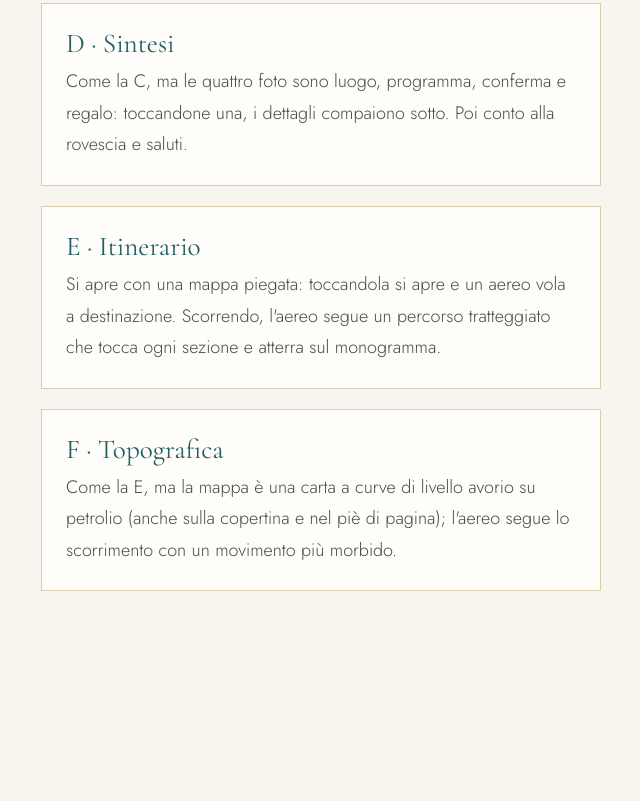
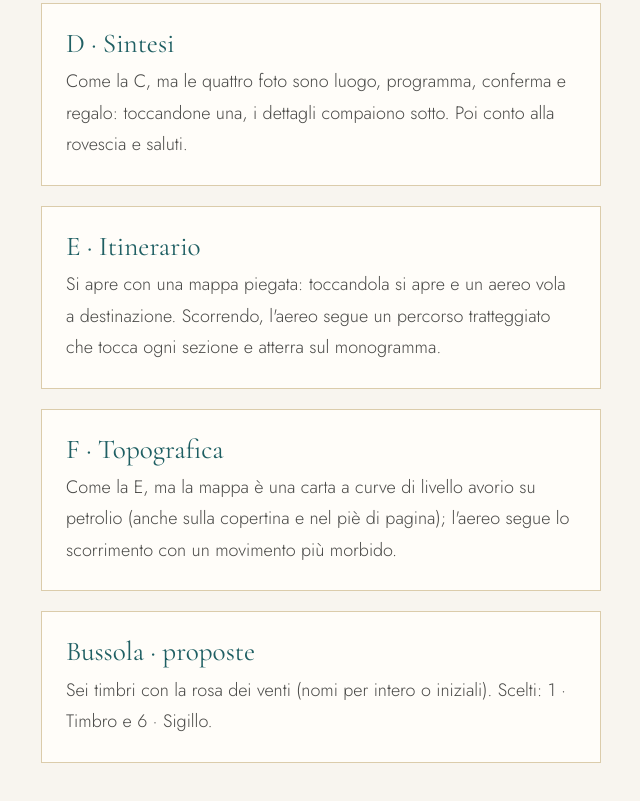
Before and after one commit to rlavelli/wedevite, a plain HTML site: page varianti/index.html in a window 1280 px wide. Shown: the part 1015-1816 px from the top of the page, without its empty margins (319-959 px from the left). Before the commit the page ends 1750 px from the top, so only its background shows below. Drawn offline with Linux system fonts and the light colour scheme.

Commit message:
Elenco varianti: aggiunta la pagina delle proposte per la bussola

```diff
--- a/varianti/index.html
+++ b/varianti/index.html
@@ -27,6 +27,7 @@
         <a href="sintesi/"><strong>D · Sintesi</strong>Come la C, ma le quattro foto sono luogo, programma, conferma e regalo: toccandone una, i dettagli compaiono sotto. Poi conto alla rovescia e saluti.</a>
         <a href="itinerario/?mappa"><strong>E · Itinerario</strong>Si apre con una mappa piegata: toccandola si apre e un aereo vola a destinazione. Scorrendo, l'aereo segue un percorso tratteggiato che tocca ogni sezione e atterra sul monogramma.</a>
         <a href="topografica/?mappa"><strong>F · Topografica</strong>Come la E, ma la mappa è una carta a curve di livello avorio su petrolio (anche sulla copertina e nel piè di pagina); l'aereo segue lo scorrimento con un movimento più morbido.</a>
+        <a href="bussola/"><strong>Bussola · proposte</strong>Sei timbri con la rosa dei venti (nomi per intero o iniziali). Scelti: 1 · Timbro e 6 · Sigillo.</a>
       </div>
     </div>
   </main>
```
